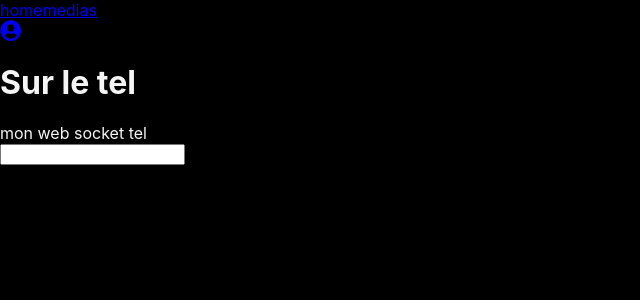
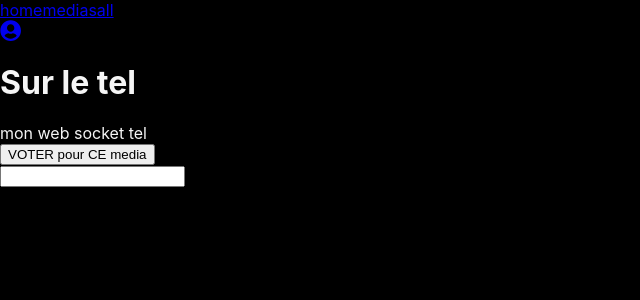
Before and after one commit to kamacess/CMproject, a React (Create React App) app in the folder client/: page /tel in a window 1280 px wide. Shown: the top 300 px of the page, without its empty margins (0-640 px from the left). Built offline with nearby package versions, Linux system fonts and the light colour scheme; no server answers.

Commit message:
websocket progresse, le tbleau d'admin moins

```diff
--- a/client/src/App.jsx
+++ b/client/src/App.jsx
@@ -27,6 +27,7 @@ export default function App() {
 						<Route exact path="/tel" component={HomeTel} />
 						<Route path="/medias" component={Medias} />
 						<Route path= '/admin/:endpoint(medias|medias)/:mode' component={AdminForms}/>
+						<Route path= '/adminall/:endpoint(medias|medias)/:mode' component={AdminTables}/>
 						<Route path="*" component={NotFound} />
 					</Switch>
 				<input />
--- a/client/src/components/frontLargeScreen/ListActionBack.jsx
+++ b/client/src/components/frontLargeScreen/ListActionBack.jsx
@@ -1,9 +1,21 @@
-import React from "react";
+import React, {useState, useEffect} from "react";
 import { FontAwesomeIcon } from "@fortawesome/react-fontawesome";
 import { faUserCircle } from "@fortawesome/free-solid-svg-icons";
 
-export default function ListActionBack() {
+export default function ListActionBack(props) {
+
+  var toto = 'message';
+
+  const [message, setMessage] = useState(toto);
+
+  props.socket.on('message', (newMessage) => {
+    setMessage([...message, newMessage]);
+    console.log(message);
+  });
+
+
   return (
-    <div className="list-action">ma liste de web socket</div>
+    <div className="list-action" id="liste-action">{message}
+    </div>
   );
 }
--- a/client/src/components/frontTelephone/ActionTel.jsx
+++ b/client/src/components/frontTelephone/ActionTel.jsx
@@ -1,11 +1,14 @@
 import React from "react";
+import BoutonVote from './BoutonVote';
+
 import { FontAwesomeIcon } from "@fortawesome/react-fontawesome";
 import { faUserCircle } from "@fortawesome/free-solid-svg-icons";
 
-export default function ActionTel() {
+export default function ActionTel(props) {
   return (
     <div className="list-action">
       mon web socket tel
+      <BoutonVote socket = {props.socket}/>
 
       </div>
   );
--- /dev/null
+++ b/client/src/components/frontTelephone/BoutonVote.jsx
@@ -0,0 +1,18 @@
+import React from 'react'
+
+export default function BoutonVote(props) {
+
+
+    function handleVote(){
+            props.socket.emit('send-message', Date());
+            console.log("j'ai compris qu'il fallait handleVote")
+    }
+
+    return (
+        <div>
+            <button className="vote" onClick= {handleVote}>
+                VOTER pour CE media
+            </button>
+        </div>
+    )
+}
--- a/client/src/components/nav/NavMain.jsx
+++ b/client/src/components/nav/NavMain.jsx
@@ -9,8 +9,12 @@ export default function NavMain() {
 				<NavLink exact className="link" activeClassName="is-active" to="/">
 					home
 				</NavLink>
+
 				<NavLink className="link" activeClassName="is-active" to="/admin/medias/create">
 					medias
+				</NavLink>
+				<NavLink className="link" activeClassName="is-active" to="/adminall/medias/">
+					all
 				</NavLink>
 
 		</nav>
--- a/client/src/views/Home.jsx
+++ b/client/src/views/Home.jsx
@@ -12,15 +12,12 @@ export default function Home() {
 		socket.emit('send-message', 'salut les potos');
 	}
 
-	socket.on('message', (data) => {
-		console.log(data);
-	});
 
     return (
         <div className="home">
             <h1>Le nom du biniou</h1>
             <img src="./../../assets/yellow-cat.png" alt="the yellow cat smiles at you"/>
-            <ListActionBack />
+            <ListActionBack socket={socket}/>
             <button onClick={sendMessage}>pr00t</button>
         </div>
     )
--- a/client/src/views/HomeTel.jsx
+++ b/client/src/views/HomeTel.jsx
@@ -1,15 +1,17 @@
 import React from 'react';
 import ActionTel from './../components/frontTelephone/ActionTel';
+import io from 'socket.io-client';
+const ioClient = io.connect('http://localhost:4000');
 
 // import { Link } from 'react-router-dom';
 
 export default function Home() {
-
+    const socket = io('http://127.0.0.1:4000');
 
     return (
         <div className="home">
             <h1>Sur le tel</h1>
-            <ActionTel />
+            <ActionTel socket = {socket} />
         </div>
     )
 }
```
Also changed, not shown: 2 other files (tests, documents, lock files or other folders).
